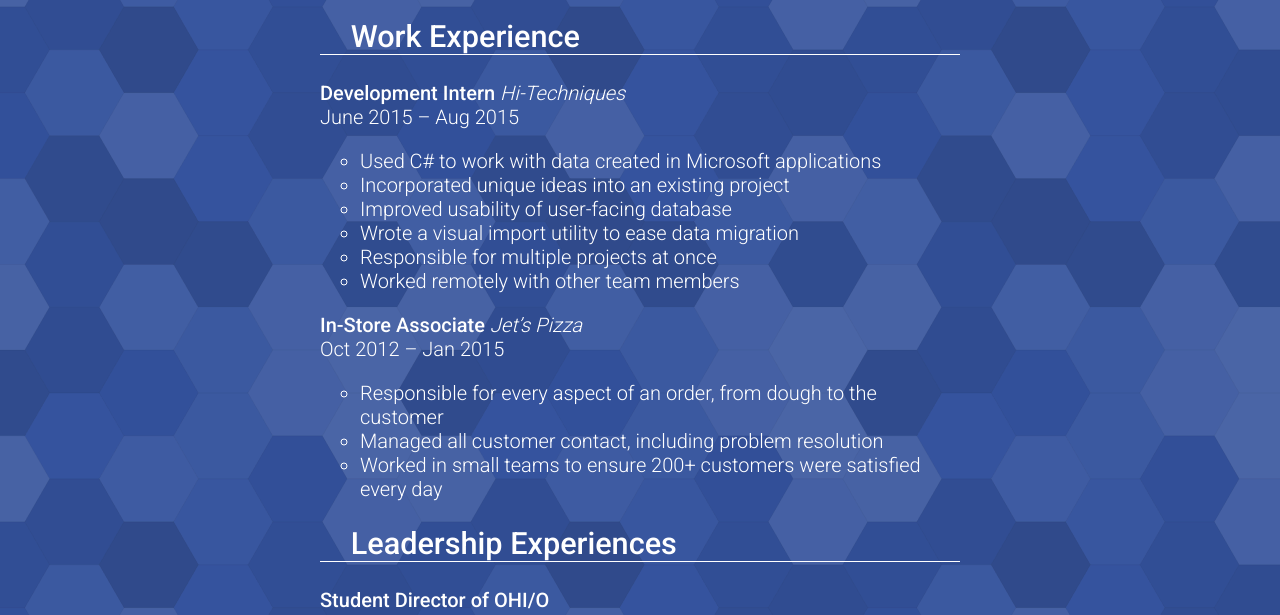
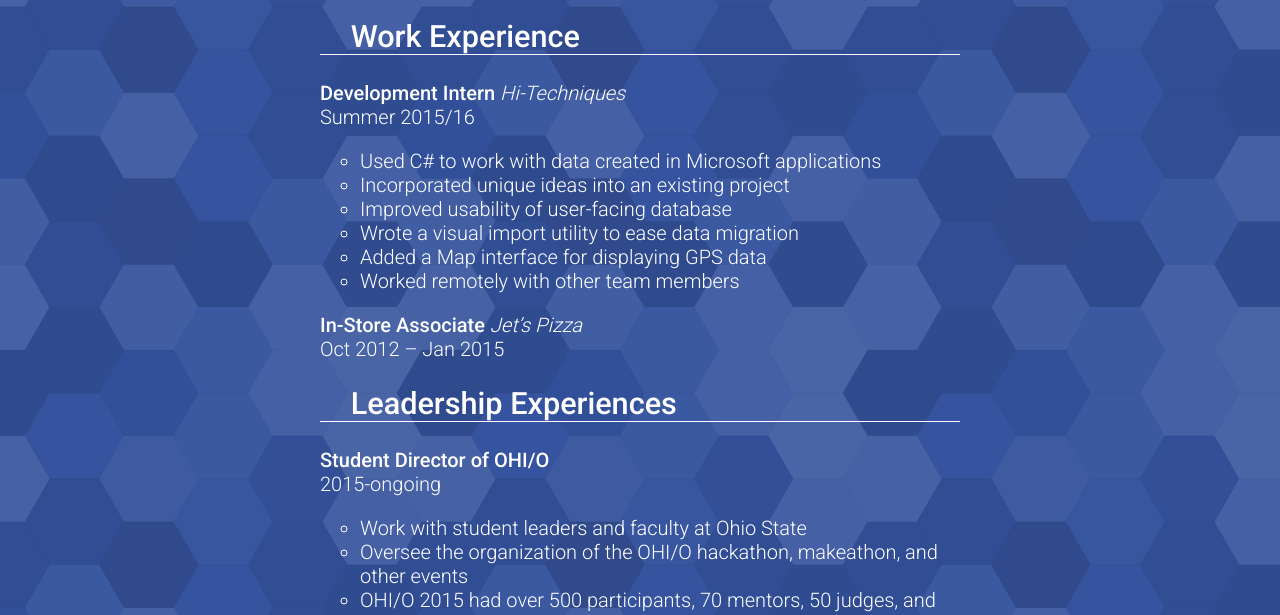
Before and after one commit to jmkuehn/jmkuehn.github.io, a plain HTML site: page resume.html in a window 1280 px wide. Shown: the part 723-1338 px from the top of the page. Drawn offline with Linux system fonts and the light colour scheme.

Commit message:
small update to resume

```diff
--- a/resume.html
+++ b/resume.html
@@ -59,35 +59,31 @@
     <div>
       <h2 class="section-title">Work Experience</h2>
       <strong>Development Intern</strong> <em>Hi-Techniques</em></br>
-      June 2015 – Aug 2015
+      Summer 2015/16
       <ul>
         <li>Used C# to work with data created in Microsoft applications</li>
         <li>Incorporated unique ideas into an existing project</li>
         <li>Improved usability of user-facing database</li>
         <li>Wrote a visual import utility to ease data migration</li>
-        <li>Responsible for multiple projects at once</li>
+	<li>Added a Map interface for displaying GPS data</li>
         <li>Worked remotely with other team members</li>
       </ul>
       <strong>In-Store Associate</strong> <em>Jet’s Pizza</em></br>
       Oct 2012 – Jan 2015
-      <ul>
-        <li>Responsible for every aspect of an order, from dough to the customer</li>
-        <li>Managed all customer contact, including problem resolution</li>
-        <li>Worked in small teams to ensure 200+ customers were satisfied every day</li>
-      </ul>
     </div>
 
     <div>
       <h2 class="section-title">Leadership Experiences</h2>
-      <strong>Student Director of OHI/O</strong><br>2015-
+      <strong>Student Director of OHI/O</strong><br>2015-ongoing
       <ul>
         <li>Work with student leaders and faculty at Ohio State</li>
         <li>Oversee the organization of the OHI/O hackathon, makeathon, and other events</li>
         <li>OHI/O 2015 had over 500 participants, 70 mentors, 50 judges, and 23 sponsors</li>
+	<li>HackOHI/O 2016 had over 700 participants</li>
         <li>Build relationships between tech clubs, students, Ohio State, and sponsors</li>
       </ul>
 
-      <strong>President of Buckeye Hackers</strong><br>2015-
+      <strong>President of Buckeye Hackers</strong><br>2015-ongoing
       <ul>
         <li>Responsible for leading meetings and overseeing club goals</li>
         <li>Collaborate with other leaders to form weekly coding activities</li>
```
